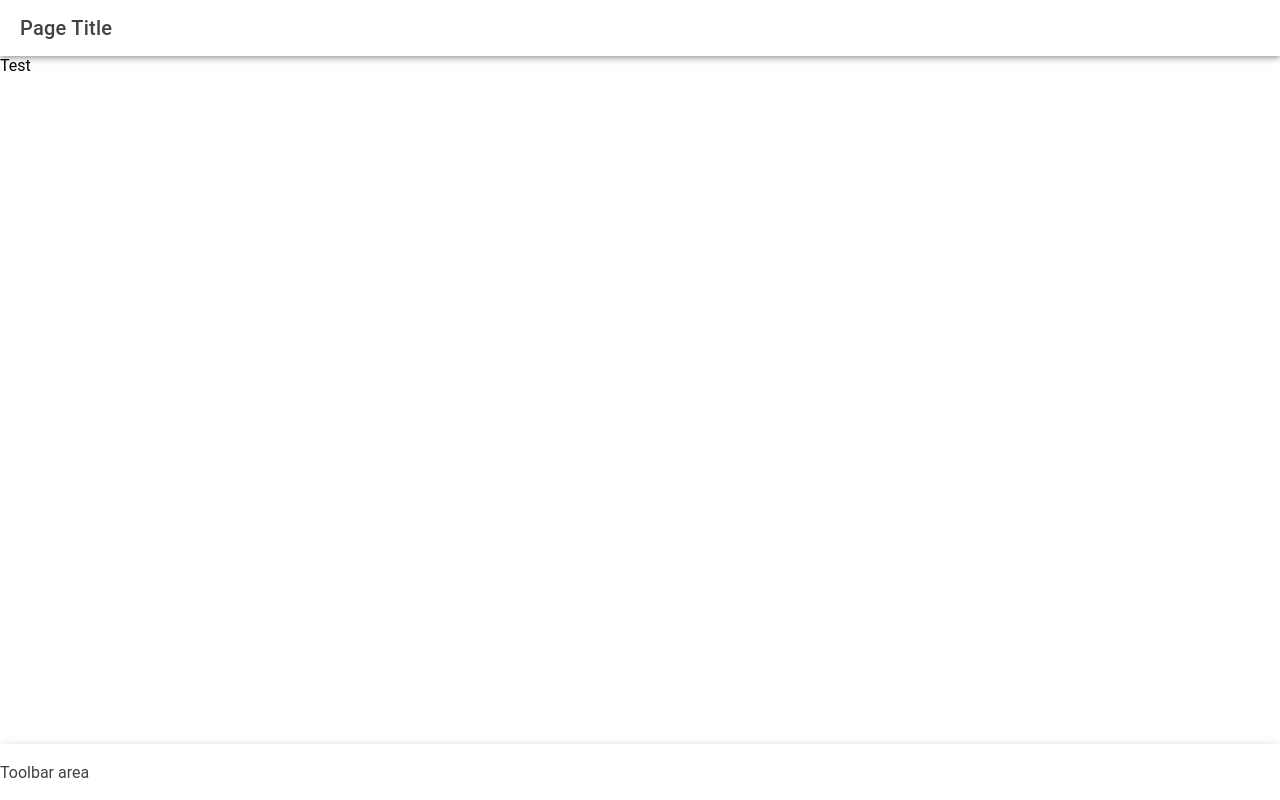
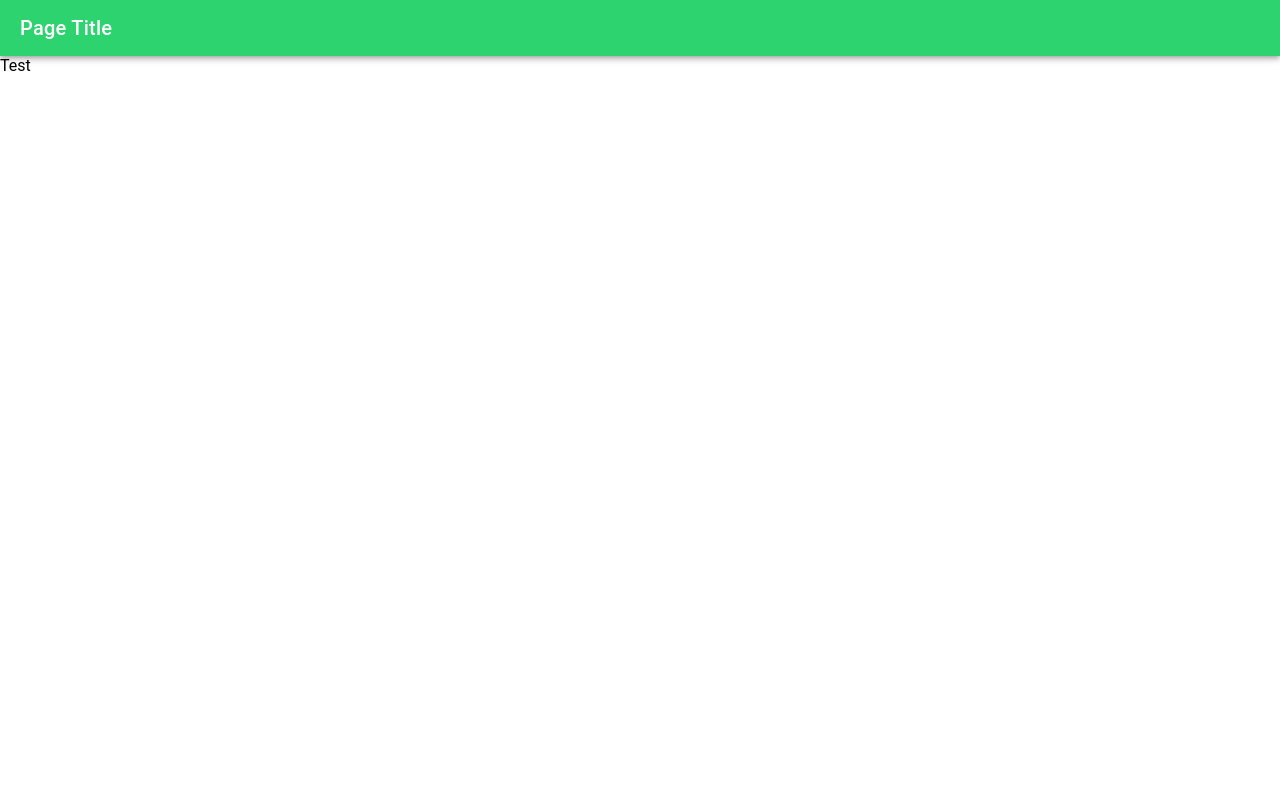
Before and after one commit to obuastella/Ionic, a React (Vite) app in the folder myApp/: page / in a window 1280 px wide. Built offline with nearby package versions, Linux system fonts and the light colour scheme.

Commit message:
working with ionic themes

```diff
--- a/myApp/src/pages/Login.tsx
+++ b/myApp/src/pages/Login.tsx
@@ -12,14 +12,11 @@ const Login: React.FC = () => {
   return (
     <IonPage>
       <IonHeader>
-        <IonToolbar>
+        <IonToolbar color={"success"}>
           <IonTitle>Page Title</IonTitle>
         </IonToolbar>
       </IonHeader>
       <IonContent>Test</IonContent>
-      <IonFooter>
-        <IonToolbar>Toolbar area</IonToolbar>
-      </IonFooter>
     </IonPage>
   );
 };
```
